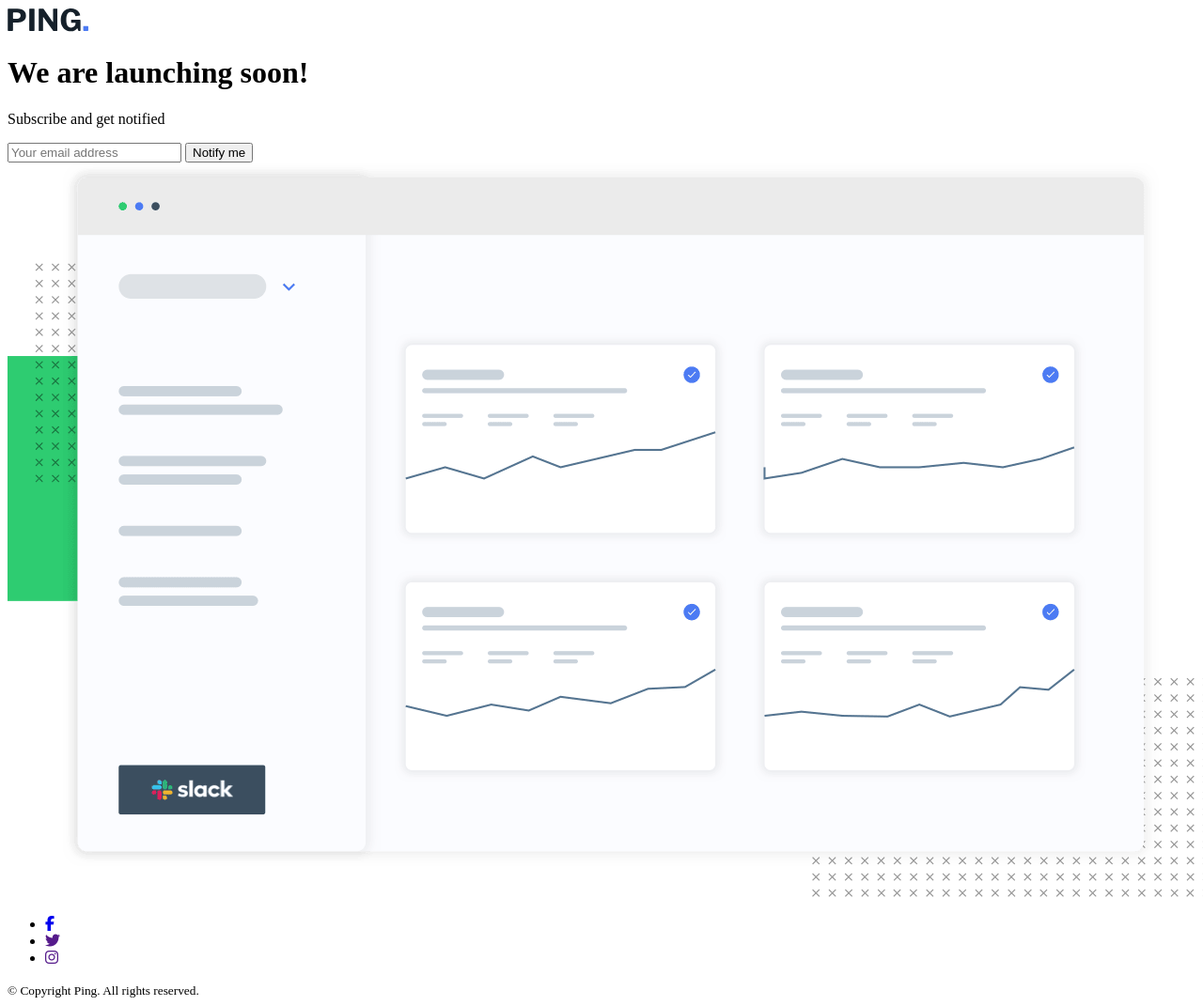
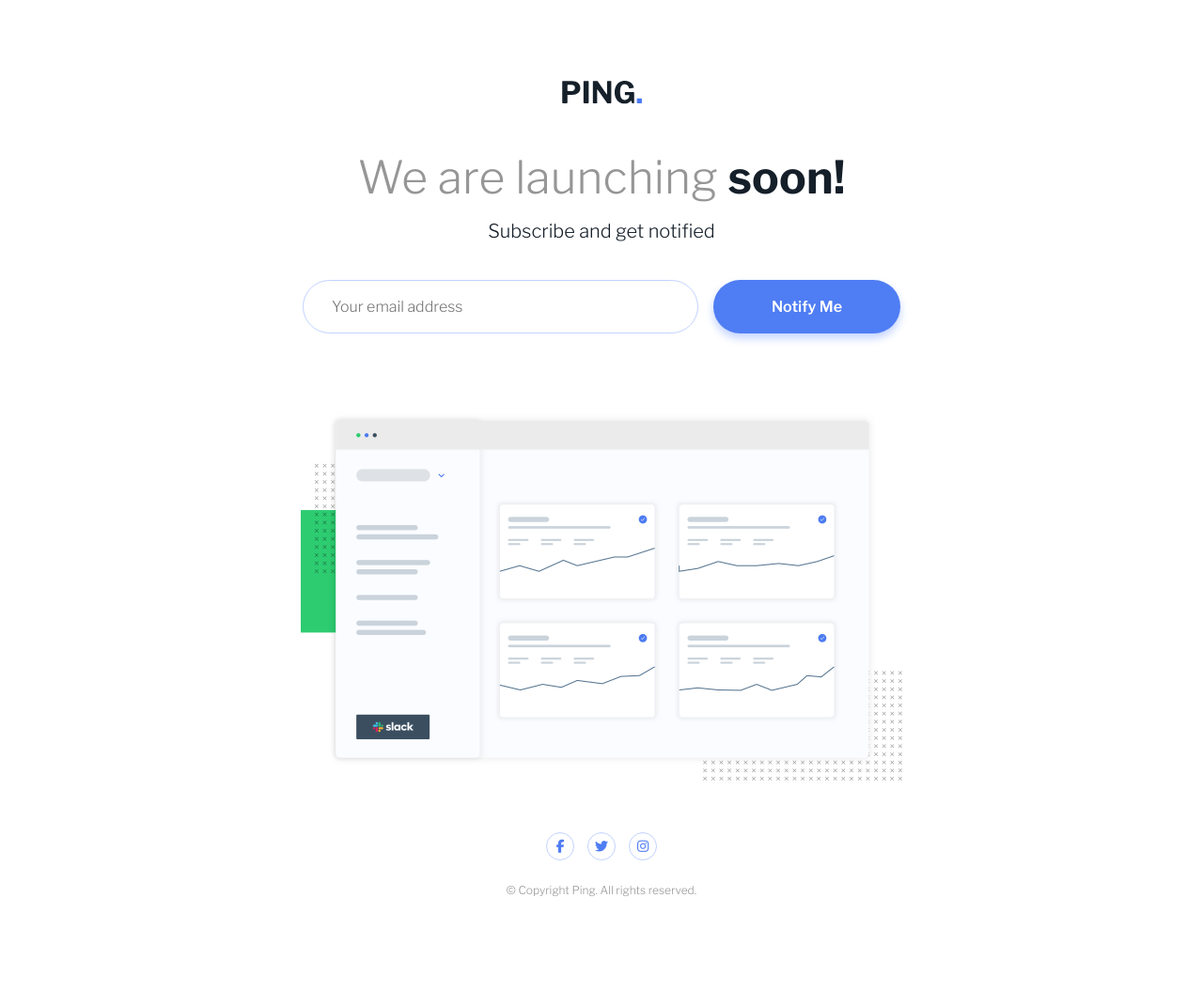
Before and after one commit to SHStorm/fem-ping-coming-soon-page, a plain HTML site: page index.html in a window 1280 px wide. Shown: the whole page at 94% size. After the commit the page ends 1007 px from the top, so only its background shows below. Drawn offline with nearby package versions, Linux system fonts and the light colour scheme.

Commit message:
add styles

```diff
--- a/index.html
+++ b/index.html
@@ -15,34 +15,44 @@
   <script src="https://kit.fontawesome.com/b03a6f87f6.js" crossorigin="anonymous"></script>
 </head>
 <body>
-  <header>
-    <a href="/"><img src="/images/logo.svg" alt="Ping logo" width="86" height="26"></a>
+  <header class="header">
+    <div class="container">
+      <a class="logo" href="/"><img src="/images/logo.svg" alt="Ping logo" width="86" height="26"></a>
+    </div>
   </header>
 
-  <main>
-    <h1>We are launching soon!</h1>
-    <p>Subscribe and get notified</p>
+  <main class="main">
+    <div class="container">
+      <h1 class="title">We are launching <span class="title-bold">soon!</span></h1>
+      <p class="subtitle">Subscribe and get notified</p>
 
-    <form>
-      <label>
-        <span class="sr-only">Your email address</span>
-        <input type="email" name="email" placeholder="Your email address" required>
-      </label>
+      <form class="form">
+        <label class="field">
+          <span class="sr-only">Your email address</span>
+          <input class="field-input" type="email" name="email" placeholder="Your email address" required>
+        </label>
 
-      <button>Notify me</button>
-    </form>
+        <button class="button">Notify me</button>
+      </form>
+    </div>
 
-    <img src="/images/illustration-dashboard.png" alt="Ping dashboard illustration" width="1280" height="782">
+    <img class="hero" src="/images/illustration-dashboard.png" alt="Ping dashboard illustration" width="1280"
+         height="782">
   </main>
 
-  <footer>
-    <ul>
-      <li><a href="#"><span class="fab fa-facebook-f"></span><span class="sr-only">Ping facebook page</span></a></li>
-      <li><a href=""><span class="fab fa-twitter"></span><span class="sr-only">Ping twitter page</span></a></li>
-      <li><a href=""><span class="fab fa-instagram"></span><span class="sr-only">Ping instagram page</span></a></li>
-    </ul>
+  <footer class="footer">
+    <div class="container">
+      <ul class="socials">
+        <li class="social"><a class="social-link" href="#"><span class="fab fa-facebook-f"></span><span class="sr-only">Ping facebook page</span></a>
+        </li>
+        <li class="social"><a class="social-link" href=""><span class="fab fa-twitter"></span><span class="sr-only">Ping twitter page</span></a>
+        </li>
+        <li class="social"><a class="social-link" href=""><span class="fab fa-instagram"></span><span class="sr-only">Ping instagram page</span></a>
+        </li>
+      </ul>
 
-    <small>&copy; Copyright Ping. All rights reserved.</small>
+      <small class="copy">&copy; Copyright Ping. All rights reserved.</small>
+    </div>
   </footer>
 </body>
 </html>
--- a/styles/index.css
+++ b/styles/index.css
@@ -0,0 +1,261 @@
+/* Custom reset */
+*, *::before, *::after {
+  margin: 0;
+  padding: 0;
+  box-sizing: inherit;
+}
+
+html {
+  display: flex;
+  min-height: 100%;
+  box-sizing: border-box;
+
+  font-size: 62.5%;
+}
+
+body {
+  flex: 1;
+
+  font-size: 1.6rem;
+}
+
+ul {
+  list-style-type: none;
+}
+
+img {
+  width: 100%;
+  height: auto;
+}
+
+small, button, input, a {
+  color: inherit;
+  font: inherit;
+  text-decoration: none;
+}
+
+button {
+  cursor: pointer;
+}
+
+/* Main styles */
+body {
+  display: flex;
+  flex-direction: column;
+  padding: 8.5rem 0 3.5rem;
+
+  color: #151f29;
+  font-family: 'Libre Franklin', sans-serif;
+  font-weight: 300;
+  font-size: 1.2rem;
+  text-align: center;
+}
+
+.container {
+  width: 100%;
+  max-width: 37.5rem;
+  margin: 0 auto;
+  padding: 0 4.7rem;
+}
+
+.header {
+  margin-bottom: 3.6rem;
+}
+
+.logo {
+  display: inline-block;
+  width: 5.4rem;
+}
+
+.title {
+  margin-bottom: 1.9rem;
+
+  color: #969696;
+  font-size: 2.2rem;
+  font-weight: 300;
+  letter-spacing: 0.01rem;
+}
+
+.title-bold {
+  color: #151f29;
+  font-weight: 700;
+}
+
+.subtitle {
+  margin-bottom: 3.1rem;
+
+  color: #151f29;
+}
+
+.form {
+  display: flex;
+  flex-direction: column;
+}
+
+.field {
+  display: block;
+  margin-bottom: 1rem;
+}
+
+.field-input, .button {
+  padding: 1.2rem 3.2rem;
+
+  border-radius: 10rem;
+  outline: none;
+}
+
+.field-input {
+  width: 100%;
+
+  border: 0.1rem solid #c2d3ff;
+}
+
+.field-input:hover, .field-input:focus {
+  border-color: #4f7df3;
+}
+
+.button {
+  color: #ffffff;
+  font-weight: 600;
+  text-transform: capitalize;
+
+  border: none;
+  background-color: #4f7df3;
+  box-shadow: 0 0.5rem 1rem #c2d3ff;
+}
+
+.button:hover, .button:focus {
+  background-color: #7195f5;
+}
+
+.hero {
+  margin-top: 7rem;
+  margin-bottom: 11.5rem;
+  max-width: 32rem;
+}
+
+.socials {
+  display: flex;
+  justify-content: center;
+}
+
+.social:not(:last-child) {
+  margin-right: 1.2rem;
+}
+
+.social-link {
+  display: inline-flex;
+  justify-content: center;
+  align-items: center;
+  width: 3.2rem;
+  height: 3.2rem;
+
+  color: #4f7df3;
+  font-size: 1.4rem;
+
+  border-radius: 50%;
+  border: 0.1rem solid #c2d3ff;
+  outline: none;
+}
+
+.social-link:hover, .social-link:focus {
+  color: #ffffff;
+
+  background-color: #4f7df3;
+}
+
+.copy {
+  display: inline-block;
+  margin-top: 2.8rem;
+
+  color: #969696;
+  font-size: 1rem;
+}
+
+@media (min-width: 500px) {
+  html {
+    font-size: 85%;
+  }
+}
+
+@media (min-width: 600px) {
+  html {
+    font-size: 100%;
+  }
+}
+
+@media (min-width: 800px) {
+  html {
+    font-size: 62.5%;
+  }
+
+  body {
+    padding-bottom: 5rem;
+
+    font-size: 2rem;
+  }
+
+  .container {
+    max-width: 73rem;
+  }
+
+  .header {
+    margin-bottom: 4.4rem;
+  }
+
+  .logo {
+    width: 8.5rem;
+  }
+
+  .title {
+    margin-bottom: 1.6rem;
+
+    font-size: 4.8rem;
+    letter-spacing: 0.0175rem;
+  }
+
+  .subtitle {
+    margin-bottom: 4rem;
+  }
+
+  .form {
+    flex-direction: row;
+
+    font-size: 1.6rem;
+  }
+
+  .field {
+    flex: 1;
+    margin-bottom: 0;
+    margin-right: 1.6rem;
+  }
+
+  .field-input, .button {
+    padding: 1.8rem 6.2rem;
+  }
+
+  .field-input {
+    padding-left: 3rem;
+  }
+
+  .hero {
+    margin-top: 8.5rem;
+    margin-bottom: 5rem;
+    max-width: 64rem;
+  }
+
+  .social:not(:last-child) {
+    margin-right: 1.4rem;
+  }
+
+  .social-link {
+    width: 3rem;
+    height: 3rem;
+  }
+
+  .copy {
+    margin-top: 2.4rem;
+
+    font-size: 1.2rem;
+  }
+}
```
